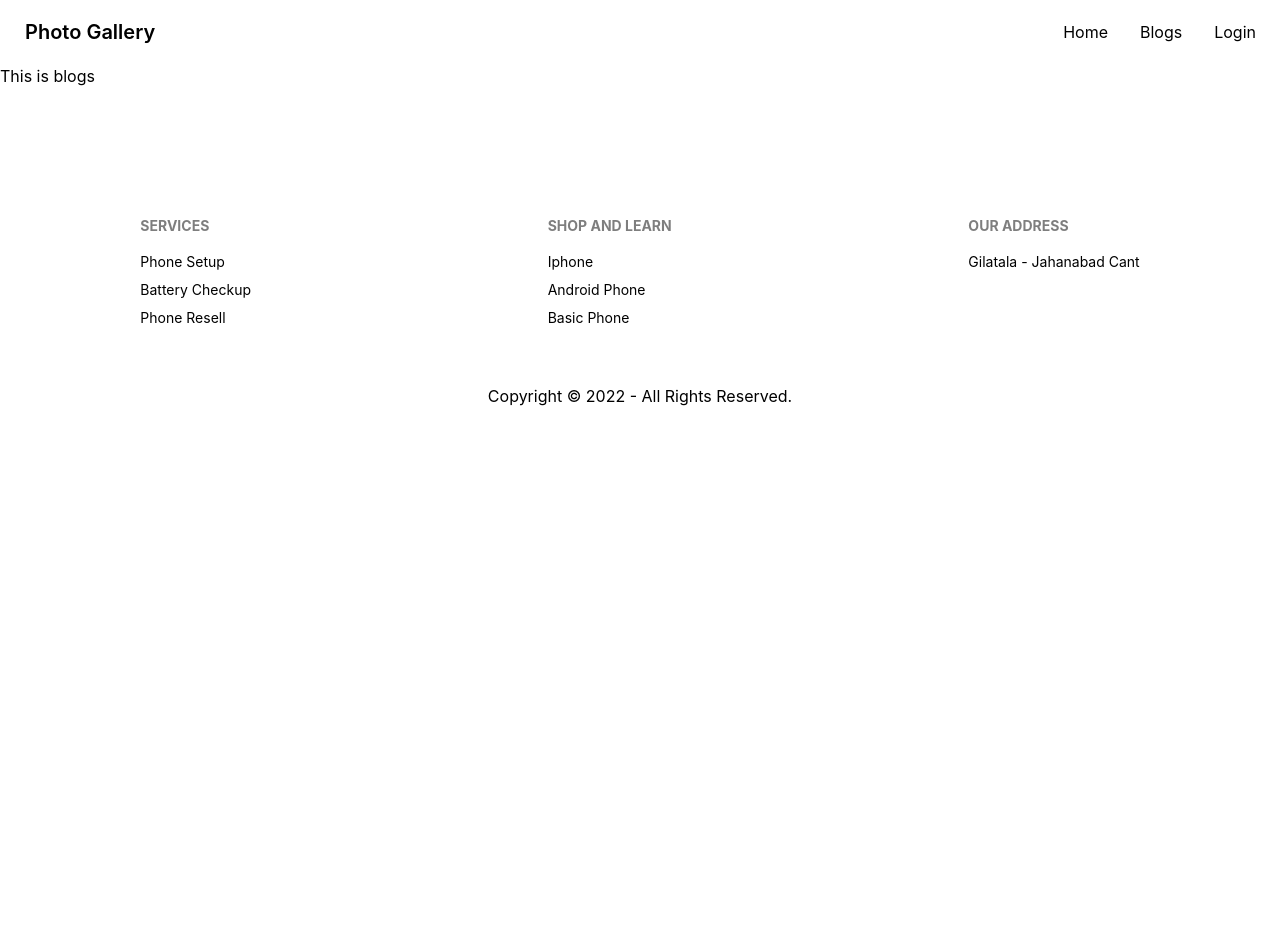
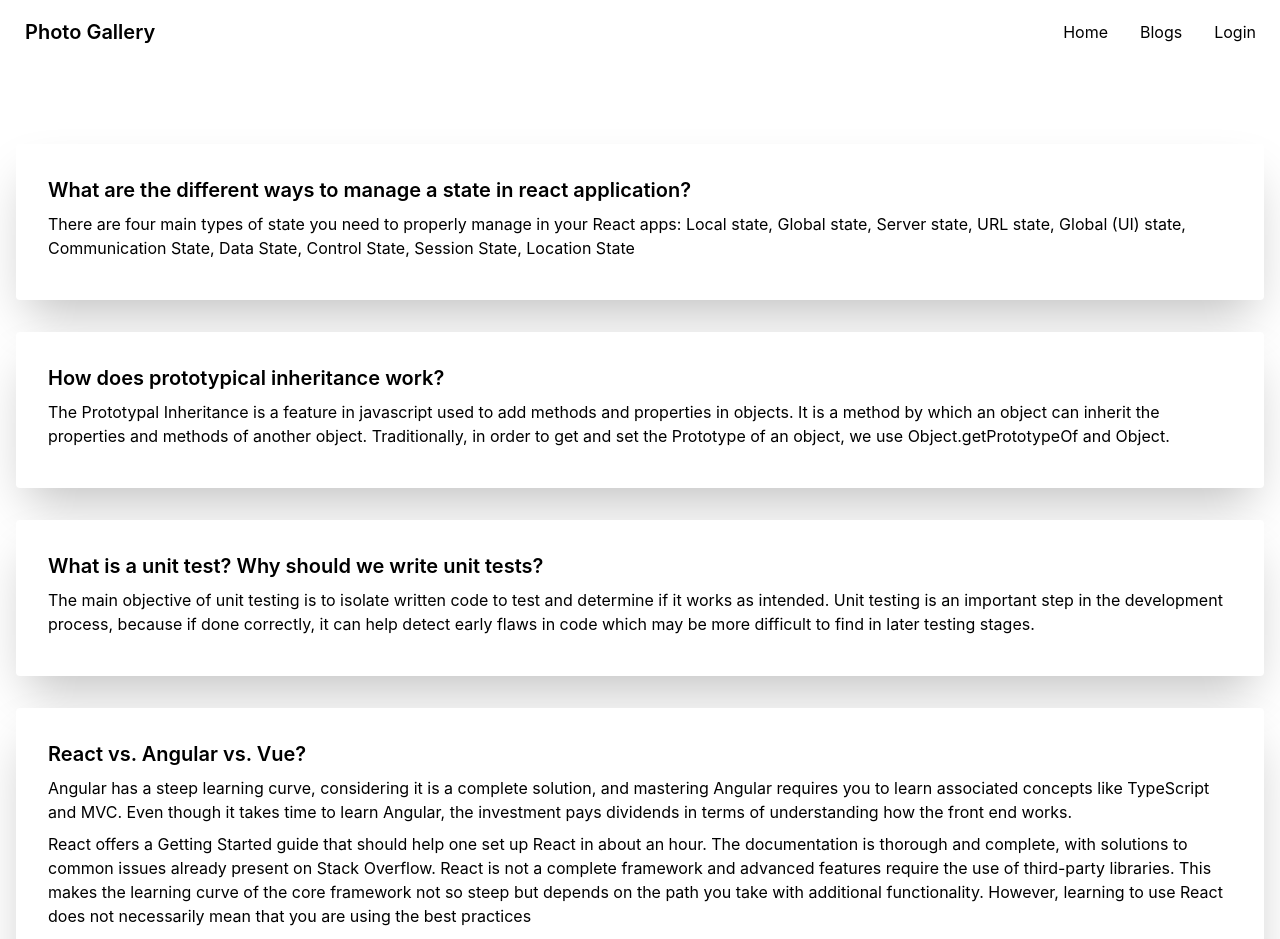
Before and after one commit to Tanvir-kabir-Rahib/phone-gallery-1, a React (Create React App) app: page /blogs in a window 1280 px wide. Shown: the top 939 px of the page. Before the commit the page ends 800 px from the top, so only its background shows below. Built offline with nearby package versions, Linux system fonts and the light colour scheme; no server answers.

Commit message:
blogs added

```diff
--- a/src/components/Pages/Blogs/Blogs.js
+++ b/src/components/Pages/Blogs/Blogs.js
@@ -2,8 +2,41 @@ import React from 'react';
 
 const Blogs = () => {
     return (
-        <div>
-            <h1>This is blogs</h1>
+        <div className='mt-20 grid gap-8 mx-4'>
+            <div className="card bg-base-100  shadow-2xl">
+                <div className="card-body">
+                    <h2 className="card-title">What are the different ways to manage a state in react application?</h2>
+                    <p>There are four main types of state you need to properly manage in your React apps: Local state, Global state, Server state, URL state, Global (UI) state, Communication State, Data State, Control State, Session State, Location State</p>
+                    <div className="card-actions justify-end">
+                    </div>
+                </div>
+            </div>
+            <div className="card bg-base-100  shadow-2xl">
+                <div className="card-body">
+                    <h2 className="card-title">How does prototypical inheritance work?</h2>
+                    <p>The Prototypal Inheritance is a feature in javascript used to add methods and properties in objects. It is a method by which an object can inherit the properties and methods of another object. Traditionally, in order to get and set the Prototype of an object, we use Object.getPrototypeOf and Object.</p>
+                    <div className="card-actions justify-end">
+                    </div>
+                </div>
+            </div>
+            <div className="card bg-base-100  shadow-2xl">
+                <div className="card-body">
+                    <h2 className="card-title">What is a unit test? Why should we write unit tests?</h2>
+                    <p>The main objective of unit testing is to isolate written code to test and determine if it works as intended. Unit testing is an important step in the development process, because if done correctly, it can help detect early flaws in code which may be more difficult to find in later testing stages.</p>
+                    <div className="card-actions justify-end">
+                    </div>
+                </div>
+            </div>
+            <div className="card bg-base-100  shadow-2xl">
+                <div className="card-body">
+                    <h2 className="card-title">React vs. Angular vs. Vue?</h2>
+                    <p>Angular has a steep learning curve, considering it is a complete solution, and mastering Angular requires you to learn associated concepts like TypeScript and MVC. Even though it takes time to learn Angular, the investment pays dividends in terms of understanding how the front end works.</p>
+                    <p>React offers a Getting Started guide that should help one set up React in about an hour. The documentation is thorough and complete, with solutions to common issues already present on Stack Overflow. React is not a complete framework and advanced features require the use of third-party libraries. This makes the learning curve of the core framework not so steep but depends on the path you take with additional functionality. However, learning to use React does not necessarily mean that you are using the best practices</p>
+                    <p>Vue provides higher customizability and hence is easier to learn than Angular or React. Further, Vue has an overlap with Angular and React with respect to their functionality like the use of components. Hence, the transition to Vue from either of the two is an easy option. However, simplicity and flexibility of Vue is a double-edged sword — it allows poor code, making it difficult to debug and test.</p>
+                    <div className="card-actions justify-end">
+                    </div>
+                </div>
+            </div>
         </div>
     );
 };
--- a/src/components/Pages/Login/Login.js
+++ b/src/components/Pages/Login/Login.js
@@ -27,7 +27,7 @@ const Login = () => {
                 const user = result.user;
                 saveUserToDB(user.displayName, user.email, 'Buyer')
                 navigate(from, { replace: true })
-                toast.success('Registerd Successfully')
+                toast('Here is your toast.');
             })
             .catch(err => console.error(err))
     }
--- a/src/components/Pages/NotFound/NotFound.js
+++ b/src/components/Pages/NotFound/NotFound.js
@@ -1,5 +1,7 @@
 import React from 'react';
+import { Link } from 'react-router-dom';
 import img404 from '../../../assets/notFoundImage.webp'
+import Footer from '../Shared/Footer/Footer';
 import Navbar from '../Shared/Navbar/Navbar';
 
 const NotFound = () => {
@@ -9,6 +11,8 @@ const NotFound = () => {
             <div className='w-4/5 lg:w-3/5 mx-auto'>
                 <img src={img404} alt='' className='w-full'></img>
             </div>
+            <div><p className='text-center text-3xl font-semibold'>Return <Link to='/' className='text-amber-400 underline'>Home</Link></p></div>
+            <Footer></Footer>
         </div>
     );
 };
--- a/src/components/Pages/Register/Register.js
+++ b/src/components/Pages/Register/Register.js
@@ -35,7 +35,7 @@ const Register = () => {
                 const user = result.user;
                 saveUserToDB(user.displayName, user.email, 'Buyer');
                 navigate('/');
-                toast.success('Registerd Successfully')
+                toast('Here is your toast.');
             })
             .catch(err => console.error(err))
     }
--- a/src/components/Pages/Shared/Footer/Footer.js
+++ b/src/components/Pages/Shared/Footer/Footer.js
@@ -3,7 +3,7 @@ import { Link } from 'react-router-dom';
 
 const Footer = () => {
     return (
-        <footer className='mt-32 mb-10'>
+        <footer className='mt-32 mb-10 ml-8 md:ml-0'>
             <div className="footer">
                 <div className='md:mx-auto'>
                     <span className="footer-title">Services</span>
--- a/src/components/Pages/Shared/Navbar/Navbar.js
+++ b/src/components/Pages/Shared/Navbar/Navbar.js
@@ -47,9 +47,14 @@ const Navbar = () => {
                         }
                     </ul>
                 </div>
-                <label htmlFor="dashboard-drawer" tabIndex={2} className="btn btn-ghost lg:hidden absolute right-3">
-                    <svg xmlns="http://www.w3.org/2000/svg" className="h-5 w-5" fill="none" viewBox="0 0 24 24" stroke="currentColor"><path strokeLinecap="round" strokeLinejoin="round" strokeWidth="2" d="M4 6h16M4 12h8m-8 6h16" /></svg>
-                </label>
+                {
+                    user?
+                        <label htmlFor="dashboard-drawer" tabIndex={2} className="btn btn-ghost lg:hidden absolute right-3">
+                            <svg xmlns="http://www.w3.org/2000/svg" className="h-5 w-5" fill="none" viewBox="0 0 24 24" stroke="currentColor"><path strokeLinecap="round" strokeLinejoin="round" strokeWidth="2" d="M4 6h16M4 12h8m-8 6h16" /></svg>
+                        </label>
+                        :
+                        <></>
+                }
             </div>
         </div>
     );
```
